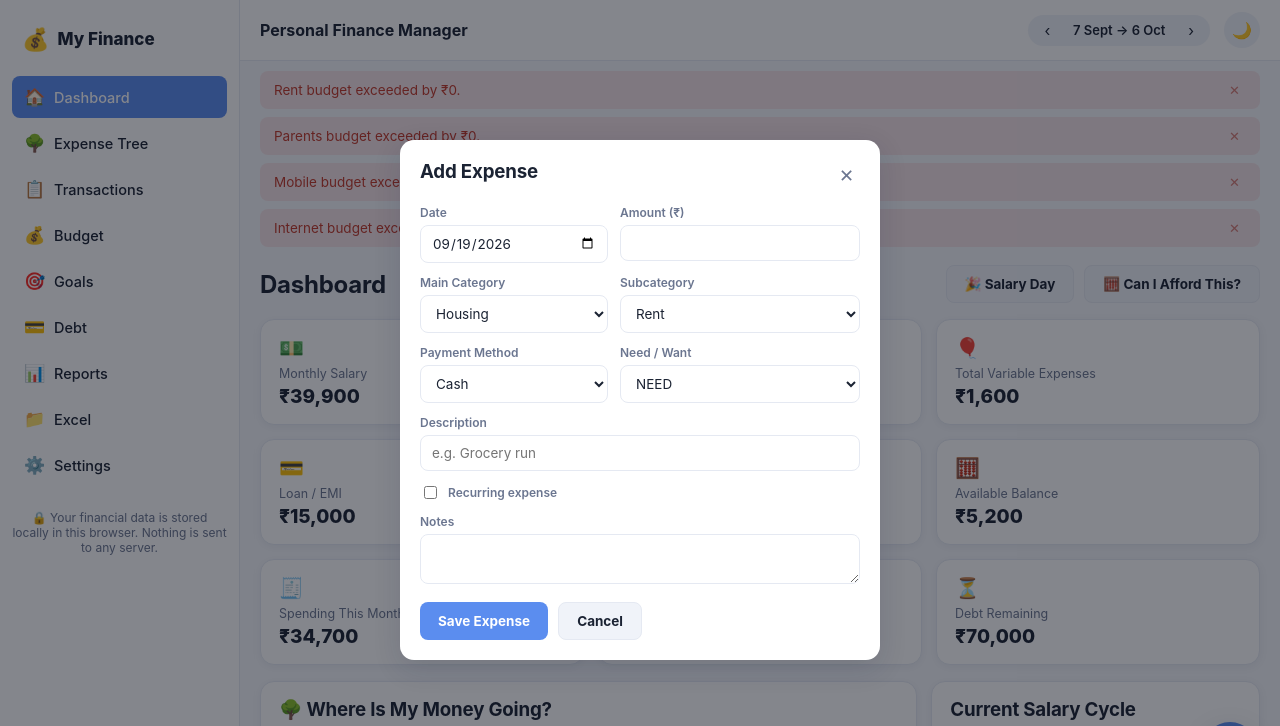
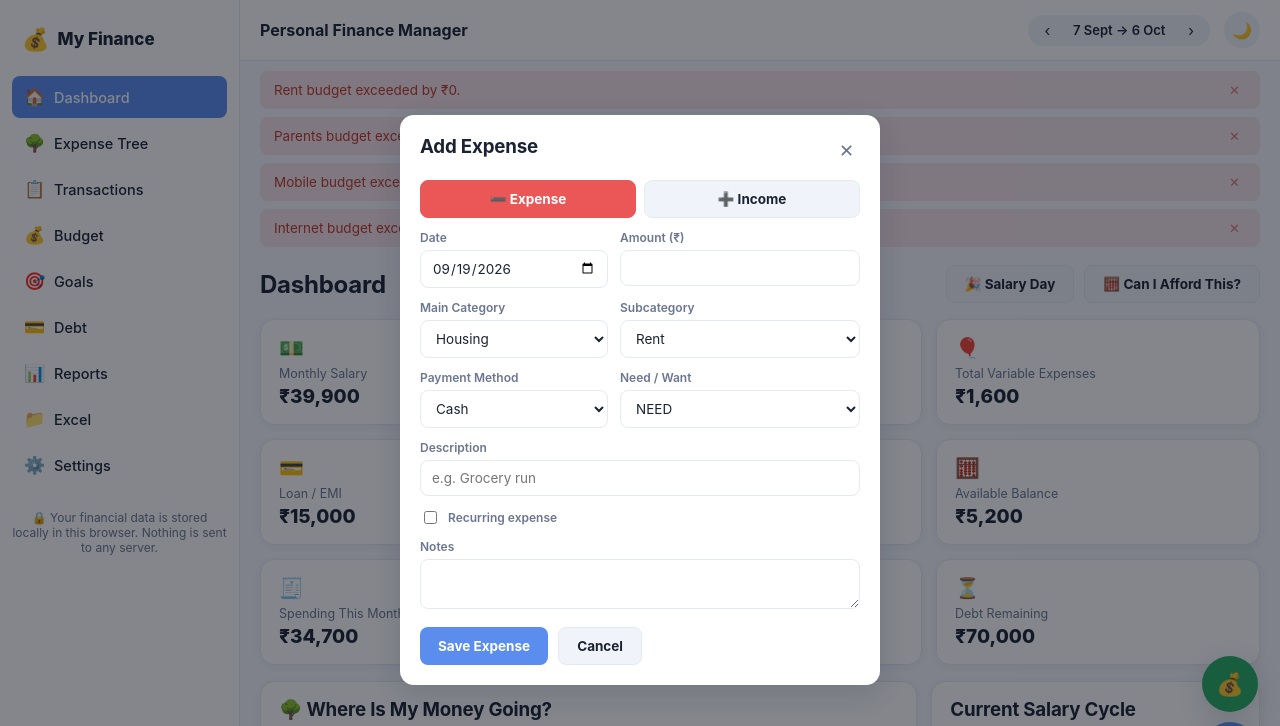
Before and after one commit to RK15012002/finance-manager, a website: page index.html in a window 1280 px wide. Both pictures are taken after a click on the button "Add Expense". Shown: the top 726 px of the page. Drawn offline with nearby package versions, Linux system fonts and the light colour scheme.

Commit message:
Enhance expense modal for income and expense types
Added functionality for income and expense toggling in the modal, updated button styles, and modified the expense saving logic to handle income as well.

```diff
--- a/index.html
+++ b/index.html
@@ -249,6 +249,14 @@ table.data-table td.num { text-align: right; font-weight: 600; }
 .form-field textarea { resize: vertical; min-height: 50px; }
 .checkbox-field { flex-direction: row; align-items: center; gap: 8px; }
 
+.type-toggle { display: flex; gap: 8px; grid-column: 1 / -1; }
+.type-toggle button {
+  flex: 1; padding: 10px 12px; border-radius: var(--radius-sm); border: 1px solid var(--border);
+  background: var(--surface-alt); color: var(--text); font-weight: 700; font-size: 13.5px;
+}
+.type-toggle button.active[data-type="expense"] { background: var(--danger); color: #fff; border-color: var(--danger); }
+.type-toggle button.active[data-type="income"] { background: var(--safe); color: #fff; border-color: var(--safe); }
+
 .btn-primary, .btn-secondary {
   padding: 10px 18px; border-radius: var(--radius-sm); border: none; font-weight: 700; font-size: 13.5px;
 }
@@ -285,6 +293,7 @@ table.data-table td.num { text-align: right; font-weight: 600; }
   position: fixed; right: 22px; bottom: 22px; width: 56px; height: 56px; border-radius: 50%;
   background: var(--accent); color: #fff; border: none; font-size: 24px; box-shadow: var(--shadow-md); z-index: 50;
 }
+.fab-income { bottom: 88px; background: var(--safe); font-size: 22px; }
 #toast {
   position: fixed; left: 50%; bottom: 90px; transform: translateX(-50%) translateY(20px); opacity: 0;
   background: #1B2333; color: #fff; padding: 10px 18px; border-radius: 999px; font-size: 13px;
@@ -390,6 +399,7 @@ table.data-table td.num { text-align: right; font-weight: 600; }
 
       <div class="btn-row" style="margin-top:16px;">
         <button class="btn-primary" id="fabAddExpenseInline" onclick="document.getElementById('fabAddExpense').click()">+ Add Expense</button>
+        <button class="btn-primary" id="fabAddIncomeInline" style="background:var(--safe);" onclick="document.getElementById('fabAddIncome').click()">+ Add Income</button>
         <button class="btn-secondary" id="btnExportExcelDash">Export Excel</button>
         <button class="btn-secondary" id="btnBackupDash">Backup Data</button>
       </div>
@@ -570,26 +580,31 @@ table.data-table td.num { text-align: right; font-weight: 600; }
   </div>
 </div>
 
+<button class="fab fab-income" id="fabAddIncome" title="Add Income">💰</button>
 <button class="fab" id="fabAddExpense" title="Add Expense">+</button>
 <div id="toast"></div>
 
-<!-- ============ EXPENSE MODAL ============ -->
+<!-- ============ EXPENSE / INCOME MODAL ============ -->
 <div class="modal-backdrop" id="expenseModal">
   <div class="modal">
     <div class="modal-head"><h3 id="expenseModalTitle">Add Expense</h3><button data-close-modal>✕</button></div>
     <form id="expenseForm" class="form-grid">
+      <div class="type-toggle" id="expenseTypeToggle">
+        <button type="button" class="active" data-type="expense">➖ Expense</button>
+        <button type="button" data-type="income">➕ Income</button>
+      </div>
       <div class="form-field"><label>Date</label><input type="date" id="expenseDate" required /></div>
       <div class="form-field"><label>Amount (₹)</label><input type="number" id="expenseAmount" min="0.01" step="0.01" required /></div>
       <div class="form-field"><label>Main Category</label><select id="expenseMain" required></select></div>
       <div class="form-field"><label>Subcategory</label><select id="expenseSub" required></select></div>
       <div class="form-field"><label>Payment Method</label><select id="expensePaymentMethod"></select></div>
-      <div class="form-field"><label>Need / Want</label>
+      <div class="form-field" id="needWantField"><label>Need / Want</label>
         <select id="expenseNeedWant"><option value="NEED">NEED</option><option value="WANT">WANT</option></select>
       </div>
       <div class="form-field full"><label>Description</label><input type="text" id="expenseDescription" placeholder="e.g. Grocery run" /></div>
-      <div class="form-field full checkbox-field"><input type="checkbox" id="expenseRecurring" /><label>Recurring expense</label></div>
+      <div class="form-field full checkbox-field"><input type="checkbox" id="expenseRecurring" /><label id="expenseRecurringLabel">Recurring expense</label></div>
       <div class="form-field full"><label>Notes</label><textarea id="expenseNotes"></textarea></div>
-      <div class="btn-row"><button type="submit" class="btn-primary">Save Expense</button><button type="button" class="btn-secondary" data-close-modal>Cancel</button></div>
+      <div class="btn-row"><button type="submit" class="btn-primary" id="expenseSaveBtn">Save Expense</button><button type="button" class="btn-secondary" data-close-modal>Cancel</button></div>
     </form>
   </div>
 </div>
@@ -1612,7 +1627,11 @@ function wireGlobalActions() {
   });
   document.getElementById('cyclePrev').addEventListener('click', () => { shiftCycle(state, -1); persist(); renderAll(); });
   document.getElementById('cycleNext').addEventListener('click', () => { shiftCycle(state, 1); persist(); renderAll(); });
-  document.getElementById('fabAddExpense').addEventListener('click', () => openExpenseModal());
+  document.getElementById('fabAddExpense').addEventListener('click', () => openExpenseModal(null, 'expense'));
+  document.getElementById('fabAddIncome').addEventListener('click', () => openExpenseModal(null, 'income'));
+  document.querySelectorAll('#expenseTypeToggle button').forEach(btn => {
+    btn.addEventListener('click', () => setExpenseModalType(btn.dataset.type));
+  });
   document.getElementById('btnSalaryDay').addEventListener('click', openSalaryDayModal);
   document.getElementById('btnAfford').addEventListener('click', openAffordModal);
 }
@@ -1844,16 +1863,34 @@ function populateSubcategoryOptions() {
   sel.innerHTML = def ? Object.keys(def.subs).map(s => `<option value="${s}">${s}</option>`).join('') : '';
 }
 
-function openExpenseModal(existing) {
+function setExpenseModalType(type) {
+  const form = document.getElementById('expenseForm');
+  form.dataset.type = type;
+  const isIncome = type === 'income';
+  document.querySelectorAll('#expenseTypeToggle button').forEach(btn => {
+    btn.classList.toggle('active', btn.dataset.type === type);
+  });
+  document.getElementById('expenseMain').innerHTML = Object.keys(state.categories)
+    .filter(m => isIncome ? m === 'Income' : m !== 'Income')
+    .map(m => `<option value="${m}">${m}</option>`).join('');
+  populateSubcategoryOptions();
+  document.getElementById('needWantField').style.display = isIncome ? 'none' : '';
+  document.getElementById('expenseRecurringLabel').textContent = isIncome ? 'Recurring income' : 'Recurring expense';
+  document.getElementById('expenseSaveBtn').textContent = isIncome ? 'Save Income' : 'Save Expense';
+  const editing = form.dataset.editId;
+  document.getElementById('expenseModalTitle').textContent = editing
+    ? (isIncome ? 'Edit Income' : 'Edit Expense')
+    : (isIncome ? 'Add Income' : 'Add Expense');
+}
+
+function openExpenseModal(existing, forceType) {
   const form = document.getElementById('expenseForm');
   form.reset();
-  document.getElementById('expenseMain').innerHTML = Object.keys(state.categories)
-    .filter(m => m !== 'Income').map(m => `<option value="${m}">${m}</option>`).join('');
-  populateSubcategoryOptions();
+  form.dataset.editId = existing ? existing.id : '';
+  const type = existing ? (existing.type === 'income' ? 'income' : 'expense') : (forceType === 'income' ? 'income' : 'expense');
+  setExpenseModalType(type);
   document.getElementById('expensePaymentMethod').innerHTML = PAYMENT_METHODS.map(m => `<option value="${m}">${m}</option>`).join('');
   document.getElementById('expenseDate').value = new Date().toISOString().slice(0, 10);
-  document.getElementById('expenseModalTitle').textContent = existing ? 'Edit Expense' : 'Add Expense';
-  form.dataset.editId = existing ? existing.id : '';
   if (existing) {
     document.getElementById('expenseDate').value = existing.date;
     document.getElementById('expenseAmount').value = existing.amount;
@@ -1862,7 +1899,7 @@ function openExpenseModal(existing) {
     document.getElementById('expenseSub').value = existing.sub;
     document.getElementById('expensePaymentMethod').value = existing.paymentMethod;
     document.getElementById('expenseDescription').value = existing.description;
-    document.getElementById('expenseNeedWant').value = existing.needWant;
+    if (existing.needWant) document.getElementById('expenseNeedWant').value = existing.needWant;
     document.getElementById('expenseRecurring').checked = existing.recurring;
     document.getElementById('expenseNotes').value = existing.notes || '';
   }
@@ -1878,14 +1915,15 @@ function onSubmitExpense(e) {
   const main = document.getElementById('expenseMain').value;
   const sub = document.getElementById('expenseSub').value;
   if (!main || !sub) { toast('Please choose a category.'); return; }
+  const type = e.target.dataset.type === 'income' ? 'income' : 'expense';
 
   const editId = e.target.dataset.editId;
   const payload = {
     date, amount, main, sub,
-    type: 'expense',
+    type,
     paymentMethod: document.getElementById('expensePaymentMethod').value,
     description: document.getElementById('expenseDescription').value || sub,
-    needWant: document.getElementById('expenseNeedWant').value,
+    needWant: type === 'income' ? null : document.getElementById('expenseNeedWant').value,
     recurring: document.getElementById('expenseRecurring').checked,
     notes: document.getElementById('expenseNotes').value
   };
@@ -1900,7 +1938,7 @@ function onSubmitExpense(e) {
   persist();
   closeAllModals();
   renderAll();
-  toast('Expense saved.');
+  toast(type === 'income' ? 'Income saved.' : 'Expense saved.');
 }
 
 function deleteTransaction(id) {
@@ -1981,9 +2019,9 @@ function drawTransactionsTable() {
       <td>${t.main}</td>
       <td>${t.sub}</td>
       <td>${t.description || ''}</td>
-      <td class="num">${fmtINR(t.amount)}</td>
+      <td class="num" style="color:${t.type === 'income' ? 'var(--safe)' : 'var(--danger)'}">${t.type === 'income' ? '+' : '-'}${fmtINR(t.amount)}</td>
       <td>${t.paymentMethod}</td>
-      <td><span class="pill ${t.needWant === 'NEED' ? 'pill-need' : 'pill-want'}">${t.needWant}</span></td>
+      <td>${(t.needWant === 'NEED' || t.needWant === 'WANT') ? `<span class="pill ${t.needWant === 'NEED' ? 'pill-need' : 'pill-want'}">${t.needWant}</span>` : '—'}</td>
       <td>${t.recurring ? '🔁' : ''}</td>
       <td class="row-actions">
         <button data-edit="${t.id}" title="Edit">✏️</button>
```
